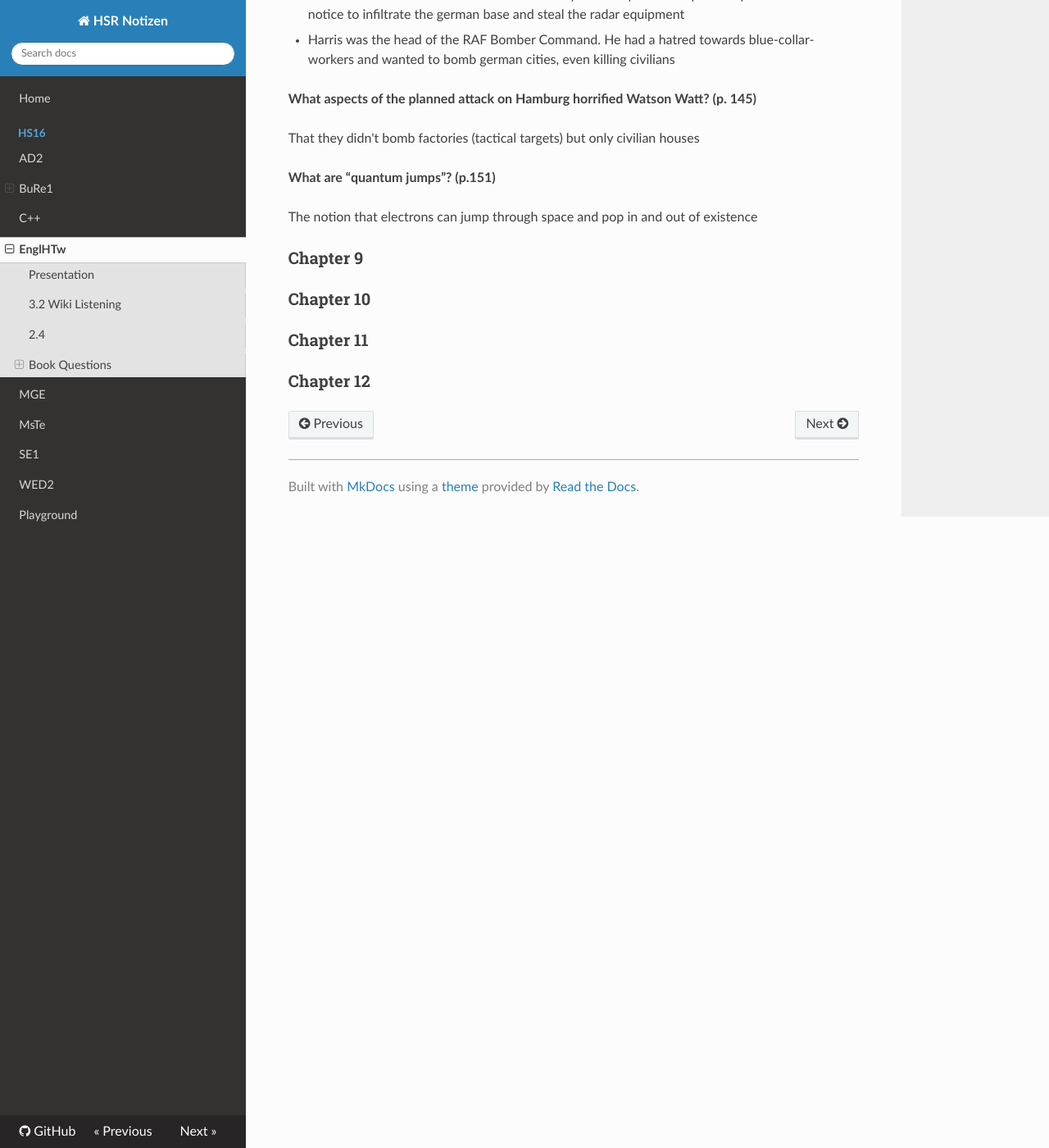
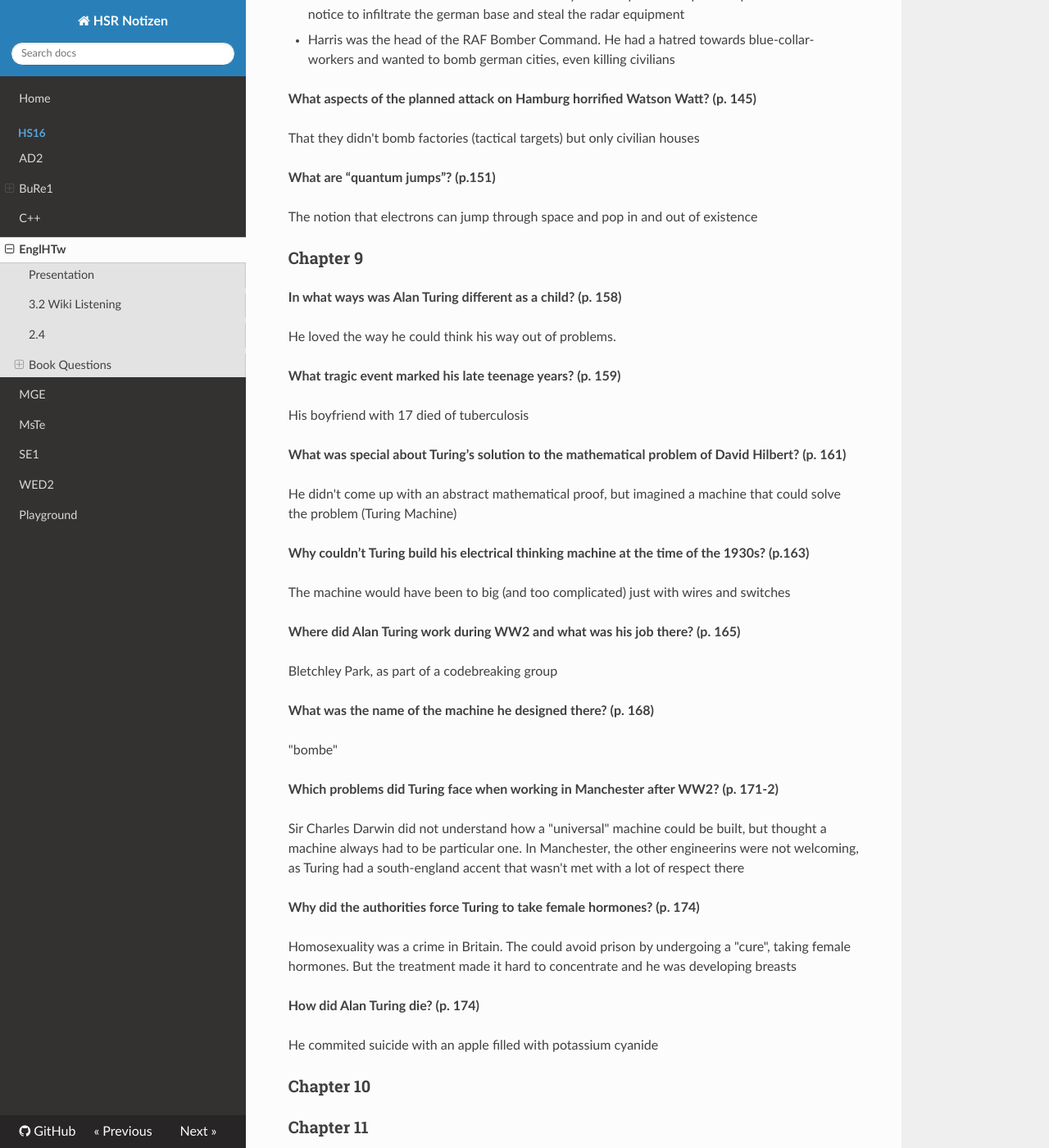
Before and after one commit to Excape/hsr-docs-hs16, an MkDocs documentation site: the page built from docs/hs16/englhtw.md, in a window 1280 px wide and 1400 px high, scrolled down 8258 px. Shown: the whole window at 82% size. Built offline with MkDocs 1.6.1, drawn with Linux system fonts in a browser that asks for light colours; nearby versions of some CDN libraries; old or Windows-style settings are respelled for this version of MkDocs.

Commit message:
Update englthw

```diff
--- a/docs/hs16/englhtw.md
+++ b/docs/hs16/englhtw.md
@@ -262,6 +262,43 @@ That they didn't bomb factories (tactical targets) but only civilian houses
 The notion that electrons can jump through space and pop in and out of existence
 
 ### Chapter 9
+**In what ways was Alan Turing different as a child? (p. 158)**
+
+He loved the way he could think his way out of problems.
+
+**What tragic event marked his late teenage years? (p. 159)**
+
+His boyfriend with 17 died of tuberculosis
+
+**What was special about Turing’s solution to the mathematical problem of David Hilbert? (p. 161)**
+
+He didn't come up with an abstract mathematical proof, but imagined a machine that could solve the problem (Turing Machine)
+
+**Why couldn’t Turing build his electrical thinking machine at the time of the 1930s? (p.163)**
+
+The machine would have been to big (and too complicated) just with wires and switches
+
+**Where did Alan Turing work during WW2 and what was his job there? (p. 165)**
+
+Bletchley Park, as part of a codebreaking group
+
+**What was the name of the machine he designed there? (p. 168)**
+
+"bombe"
+
+**Which problems did Turing face when working in Manchester after WW2? (p. 171-2)**
+
+Sir Charles Darwin did not understand how a "universal" machine could be built, but thought a machine always had to be particular one.
+In Manchester, the other engineerins were not welcoming, as Turing had a south-england accent that wasn't met with a lot of respect there
+
+**Why did the authorities force Turing to take female hormones? (p. 174)**
+
+Homosexuality was a crime in Britain. The could avoid prison by undergoing a "cure", taking female hormones. But the treatment made it hard to concentrate and he was developing breasts
+
+**How did Alan Turing die? (p. 174)**
+
+He commited suicide with an apple filled with potassium cyanide
+
 ### Chapter 10
 ### Chapter 11
 ### Chapter 12
```
